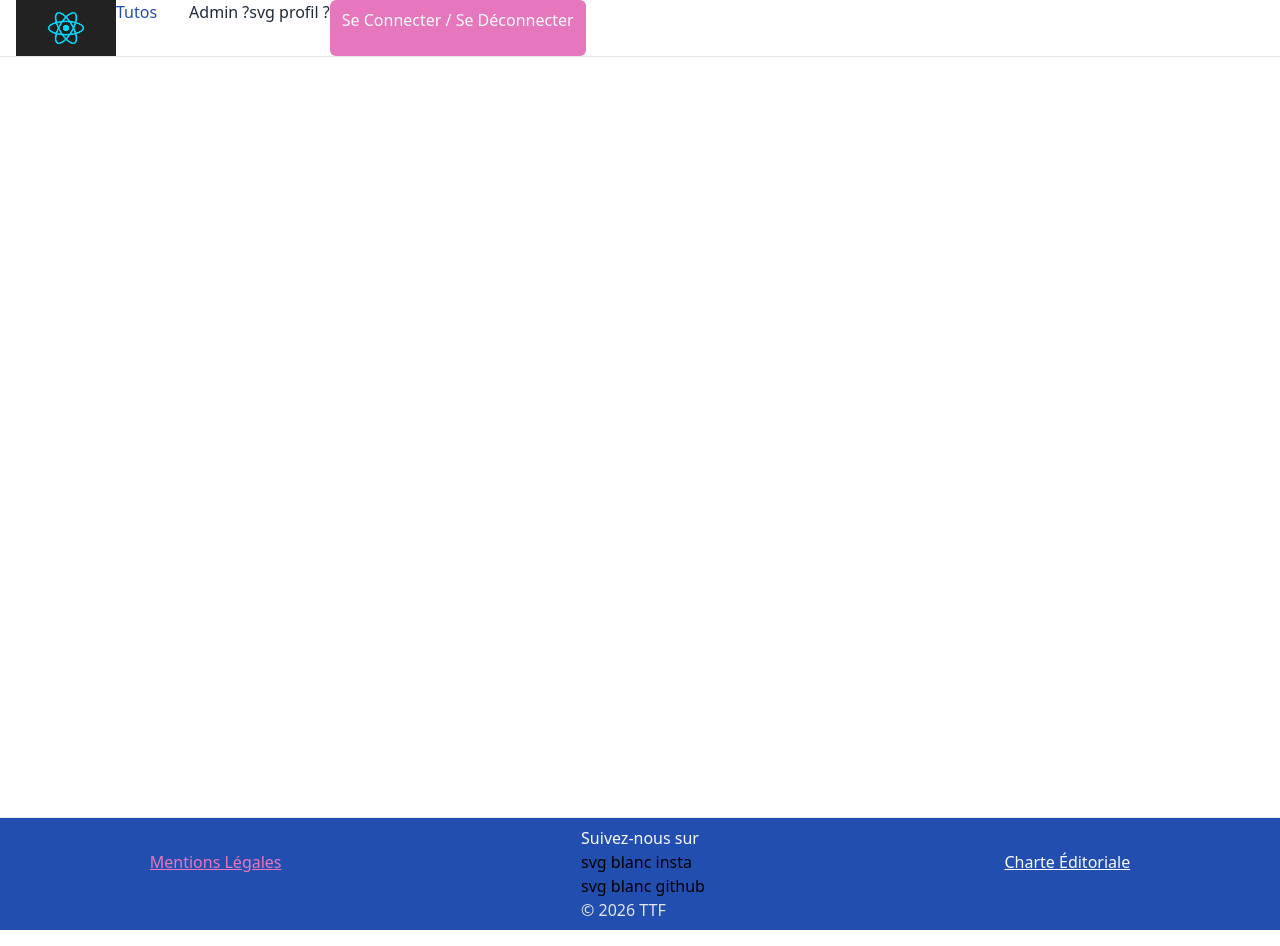
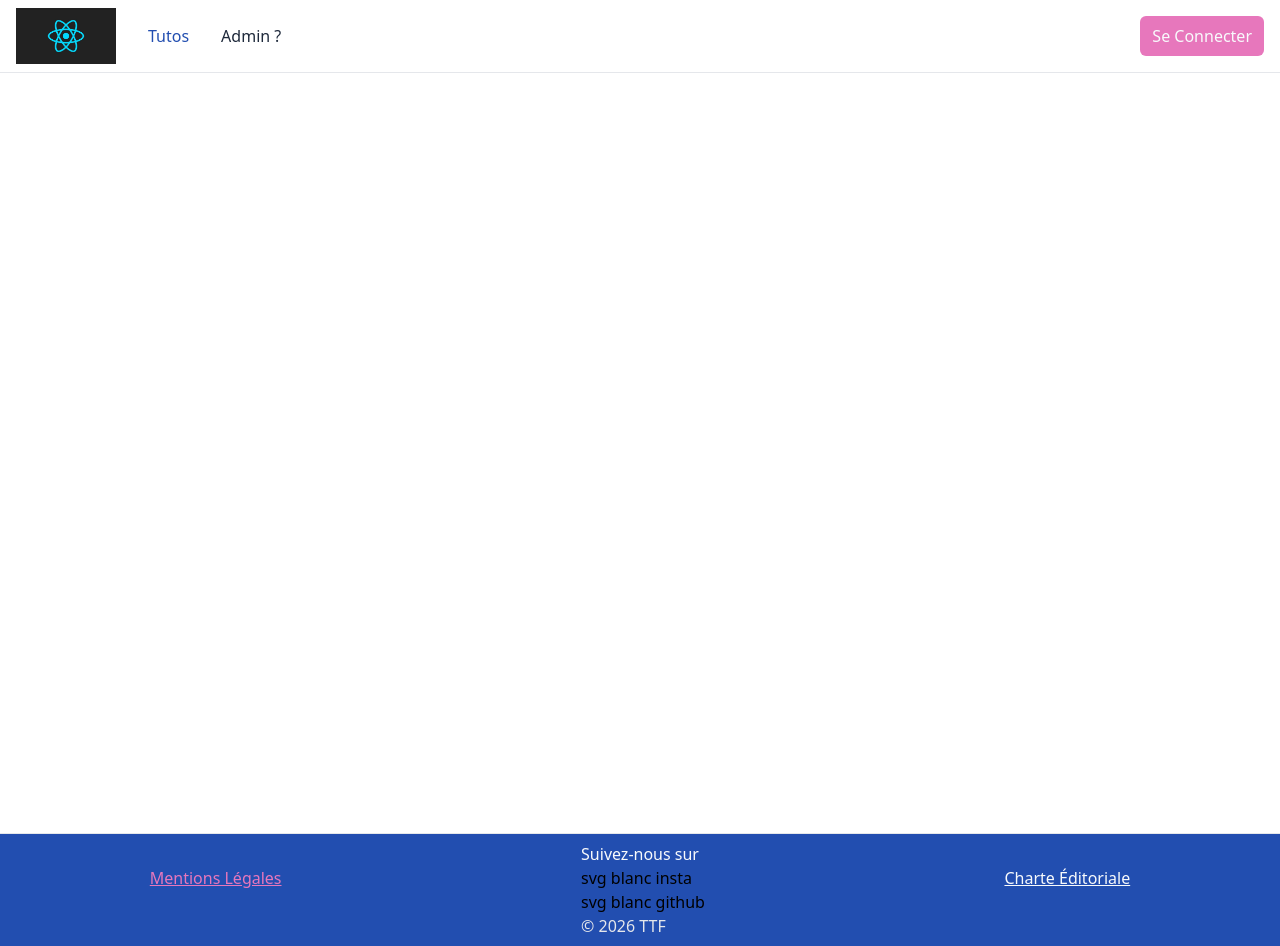
Before and after one commit to tomfrx12/TTF, a Next.js app: page /index in a window 1280 px wide. Built offline with nearby package versions, Linux system fonts and the light colour scheme.

Commit message:
ajout d'un contexte pour auth sur toute la page: utilisation dans le header

```diff
--- a/app/layout.tsx
+++ b/app/layout.tsx
@@ -1,7 +1,8 @@
 import type { Metadata } from "next";
 import "./globals.css";
-import Header from "@/components/Header";
+import Header from "@/components/header";
 import Footer from "@/components/Footer";
+import { AuthProvider } from "@/context/AuthContext";
 
 export const metadata: Metadata = {
   title: "TTF: Tutos Tom Fourneaux"
@@ -11,9 +12,11 @@ export default function RootLayout({ children }: Readonly <{ children: React.Rea
   return (
     <html lang="fr" className="h-full antialiased">
       <body>
-        <Header />
-        <main className="min-h-[95vh]">{children}</main>
-        <Footer />
+        <AuthProvider>
+          <Header />
+          <main className="min-h-[95vh]">{children}</main>
+          <Footer />
+        </AuthProvider>
       </body>
     </html>
   );
--- a/components/Header.tsx
+++ b/components/Header.tsx
@@ -1,16 +1,32 @@
+"use client";
+
 import Image from "next/image";
+import { IoMdPerson } from "react-icons/io";
+import { useAuth } from "../context/AuthContext";
 
 export default function Header() {
+    const { isLog, Login, Logout } = useAuth();
+
     return (
-        <header className="min-w-full border-b border-gray-200 flex px-4 sticky top-0 z-0">
-            <Image src="/react.jpg" width={100} height={100} alt="Image Logo TTF" className="flex justify-start"/>
-            <div className="flex gap-8 justify-center">
-                <a href="" className="text-(--color-primary)">Tutos</a>
-                <a href="" className="text-(--color-black-break)">Admin ?</a>
+        <header className="min-w-full border-b border-gray-200 flex justify-between items-center gap-6 px-4 sticky top-0 z-0 transition-all">
+            <div className="flex gap-8 items-center">
+                <Image src="/react.jpg" width={100} height={100} alt="Image Logo TTF" className="flex py-2"/>
+                <div className="flex gap-8 justify-center">
+                    <a href="" className="text-(--color-primary)">Tutos</a>
+                    <a href="" className="text-(--color-black-break)">Admin ?</a>
+                </div>
             </div>
-            <div className="flex justify-end justify-self-end">
-                <a href="" className="text-(--color-black-break)">svg profil ?</a>
-                <a href="" className="bg-(--color-secondary) text-(--color-white-break) p-2 px-3 rounded-md">Se Connecter / Se Déconnecter</a>
+            <div className="flex gap-4">
+                <a href="" className={`${isLog ? "text-(--color-black-break) self-center duration-500 hover:scale-110" : "hidden"}`}>
+                    <IoMdPerson />
+                </a>
+
+                <button
+                    className="cursor-pointer bg-(--color-secondary) text-(--color-white-break) p-2 px-3 rounded-md duration-400 hover:scale-102"
+                    onClick={() => (isLog ? Logout() : Login())}
+                >
+                    {isLog ? "Se Déconnecter" : "Se Connecter"}
+                </button>
             </div>
         </header>
     )
--- a/components/Layout.jsx
+++ /dev/null
@@ -1,11 +0,0 @@
-import Header from "./Header";
-
-export default function Layout({children}) {
-    return (
-        <>
-            <Header/>
-            <main>{children}</main>
-            <footer></footer>
-        </>
-    )
-}
--- /dev/null
+++ b/context/AuthContext.tsx
@@ -0,0 +1,44 @@
+"use client";
+
+import React, { createContext, useState, useContext, ReactNode } from "react";
+
+type Identifiant = {
+  email?: string;
+  password?: string;
+  token?: string;
+};
+
+type AuthContexteType = {
+  isLog: boolean;
+  Login: (identifiant?: Identifiant) => Promise<boolean>;
+  Logout: () => void;
+};
+
+const AuthContexte = createContext<AuthContexteType | undefined>(undefined);
+
+export function AuthProvider({ children }: { children: ReactNode }) {
+  const [isLog, setIsLog] = useState<boolean>(false);
+
+  const Login = async (identifiant?: Identifiant): Promise<boolean> => {
+      setIsLog(true);
+      return true;
+  };
+
+  const Logout = () => {
+    setIsLog(false);
+  };
+
+  return (
+    <AuthContexte.Provider value={{ isLog, Login, Logout }}>
+      {children}
+    </AuthContexte.Provider>
+  );
+}
+
+export function useAuth() {
+  const context = useContext(AuthContexte);
+  if (!context) {
+    throw new Error("useAuth doit être utilisé à l'intérieur d'un AuthProvider");
+  }
+  return context;
+}
--- a/package.json
+++ b/package.json
@@ -11,7 +11,8 @@
   "dependencies": {
     "next": "^16.2.6",
     "react": "19.2.4",
-    "react-dom": "19.2.4"
+    "react-dom": "19.2.4",
+    "react-icons": "^5.6.0"
   },
   "devDependencies": {
     "@tailwindcss/postcss": "^4",
```
Also changed, not shown: 1 other file (tests, documents, lock files or other folders).
